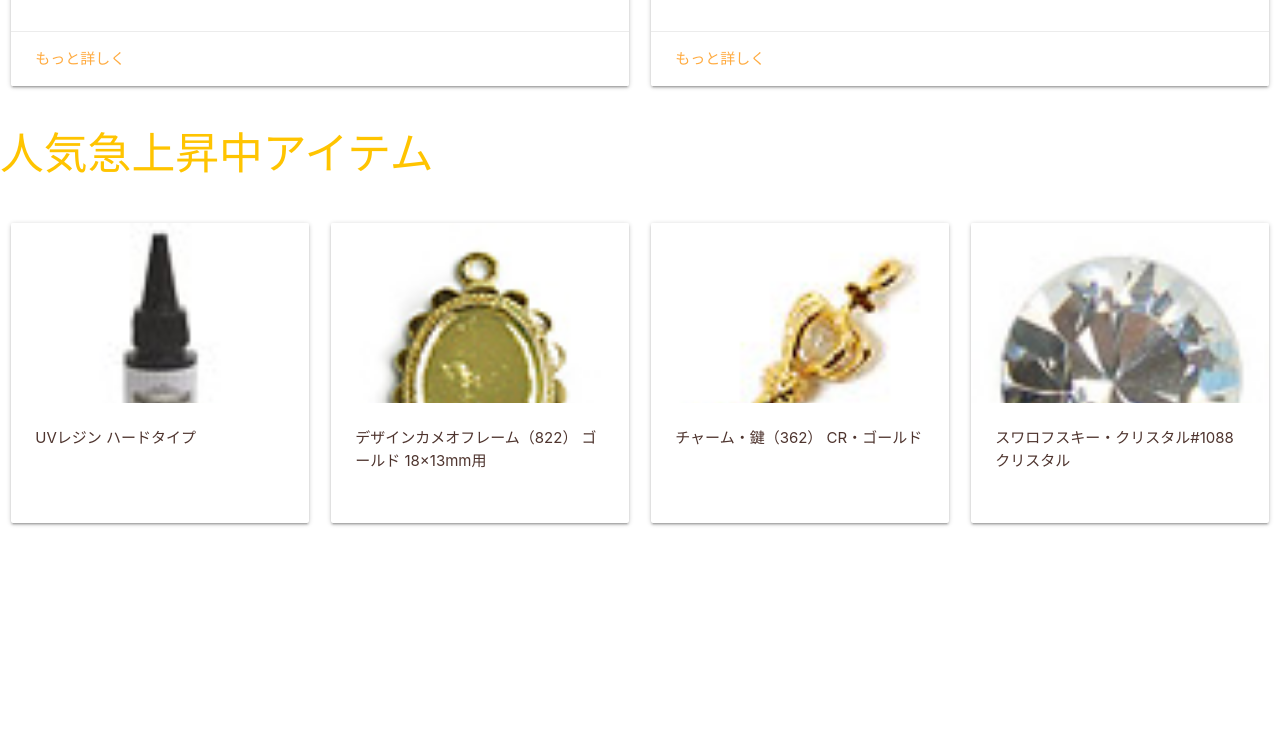
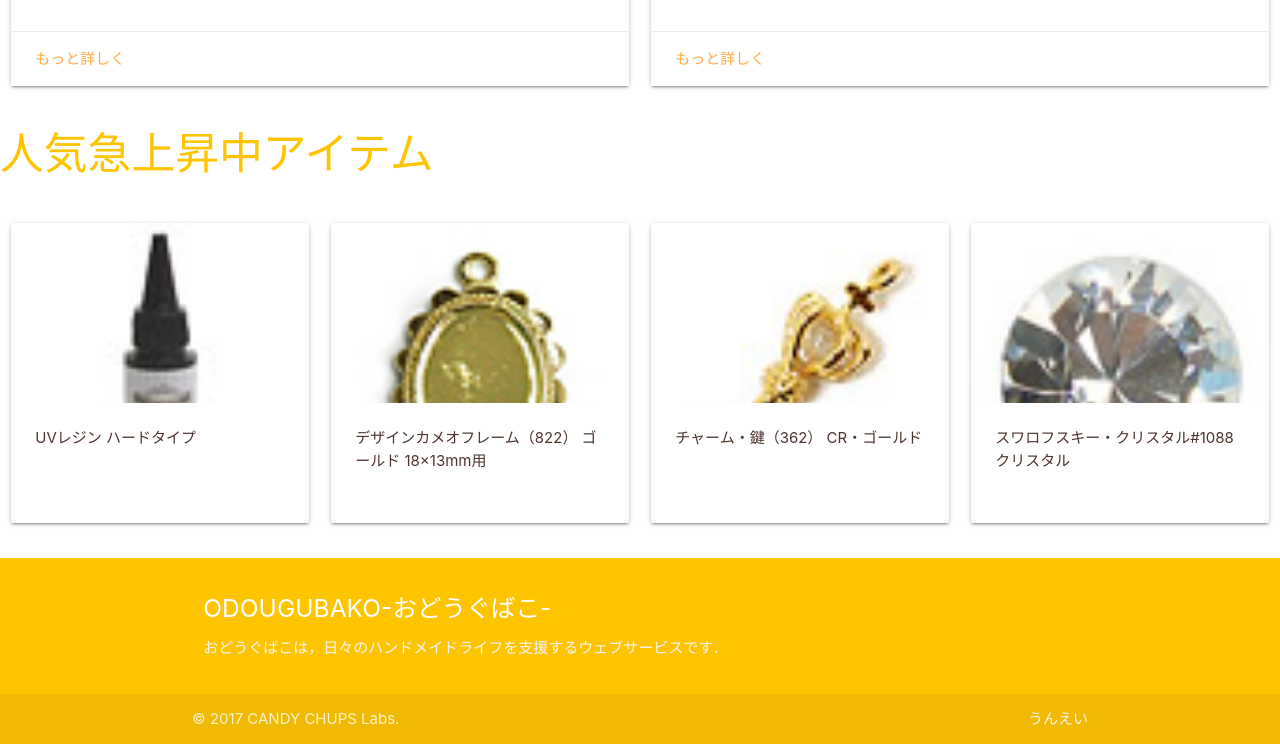
Before and after one commit to reiji1020/odougubako, a plain HTML site: page index.html in a window 1280 px wide. Shown: the part 1228-1972 px from the top of the page. Before the commit the page ends 1786 px from the top, so only its background shows below. Drawn offline with nearby package versions, Linux system fonts and the light colour scheme.

Commit message:
add footer

```diff
--- a/index.html
+++ b/index.html
@@ -152,6 +152,24 @@
         </div>
       </div>
 
+      <!--footer-->
+      <footer class="page-footer amber accent-3">
+          <div class="container">
+            <div class="row">
+              <div class="col l12">
+                <h5 class="white-text">ODOUGUBAKO-おどうぐばこ-</h5>
+                <p class="grey-text text-lighten-4">おどうぐばこは，日々のハンドメイドライフを支援するウェブサービスです．</p>
+              </div>
+            </div>
+          </div>
+          <div class="footer-copyright">
+            <div class="container">
+            © 2017 CANDY CHUPS Labs.
+            <a class="grey-text text-lighten-4 right" href="http://candychupslab.azurewebsites.net">うんえい</a>
+            </div>
+          </div>
+        </footer>
+
       <!--Import jQuery before materialize.js-->
       <script type="text/javascript" src="https://code.jquery.com/jquery-2.1.1.min.js"></script>
       <script src="https://cdnjs.cloudflare.com/ajax/libs/materialize/0.98.0/js/materialize.min.js"></script>
```
